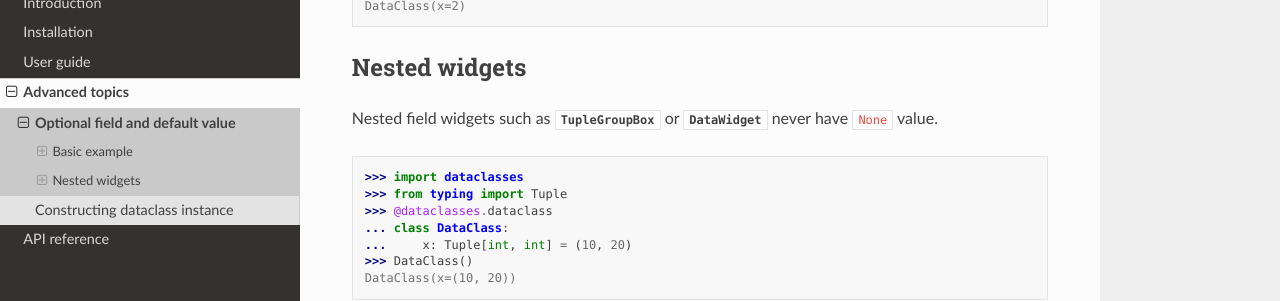
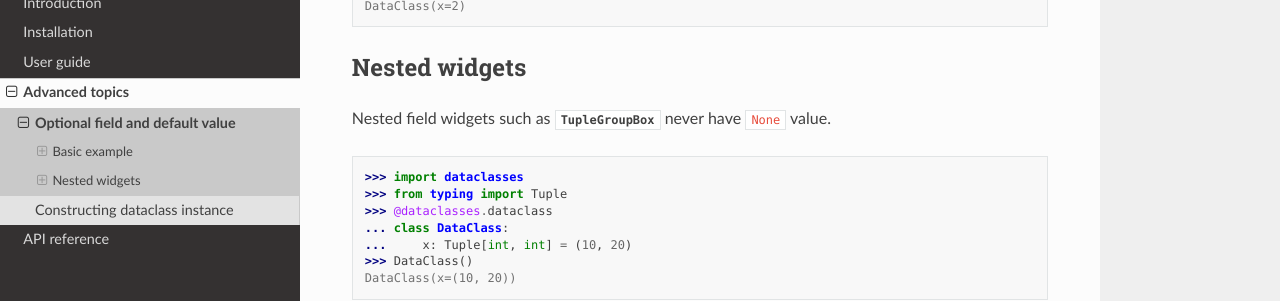
Before and after one commit to JSS95/dawiq, a Sphinx documentation site: the page built from doc/source/explanation/optional-vs-default.rst, in a window 1280 px wide and 900 px high, scrolled down 3754 px. Shown: the part 149-450 px from the top of the window. Built offline with Sphinx 7.4.7 and the Read the Docs theme 2.0.0, drawn with Linux system fonts in a browser that asks for light colours.

```diff
--- a/doc/source/explanation/optional-vs-default.rst
+++ b/doc/source/explanation/optional-vs-default.rst
@@ -277,7 +277,7 @@ DataClass(x=2)
 Nested widgets
 ==============
 
-Nested field widgets such as :class:`.TupleGroupBox` or :class:`.DataWidget` never have ``None`` value.
+Nested field widgets such as :class:`.TupleGroupBox` never have ``None`` value.
 
 >>> import dataclasses
 >>> from typing import Tuple
```
